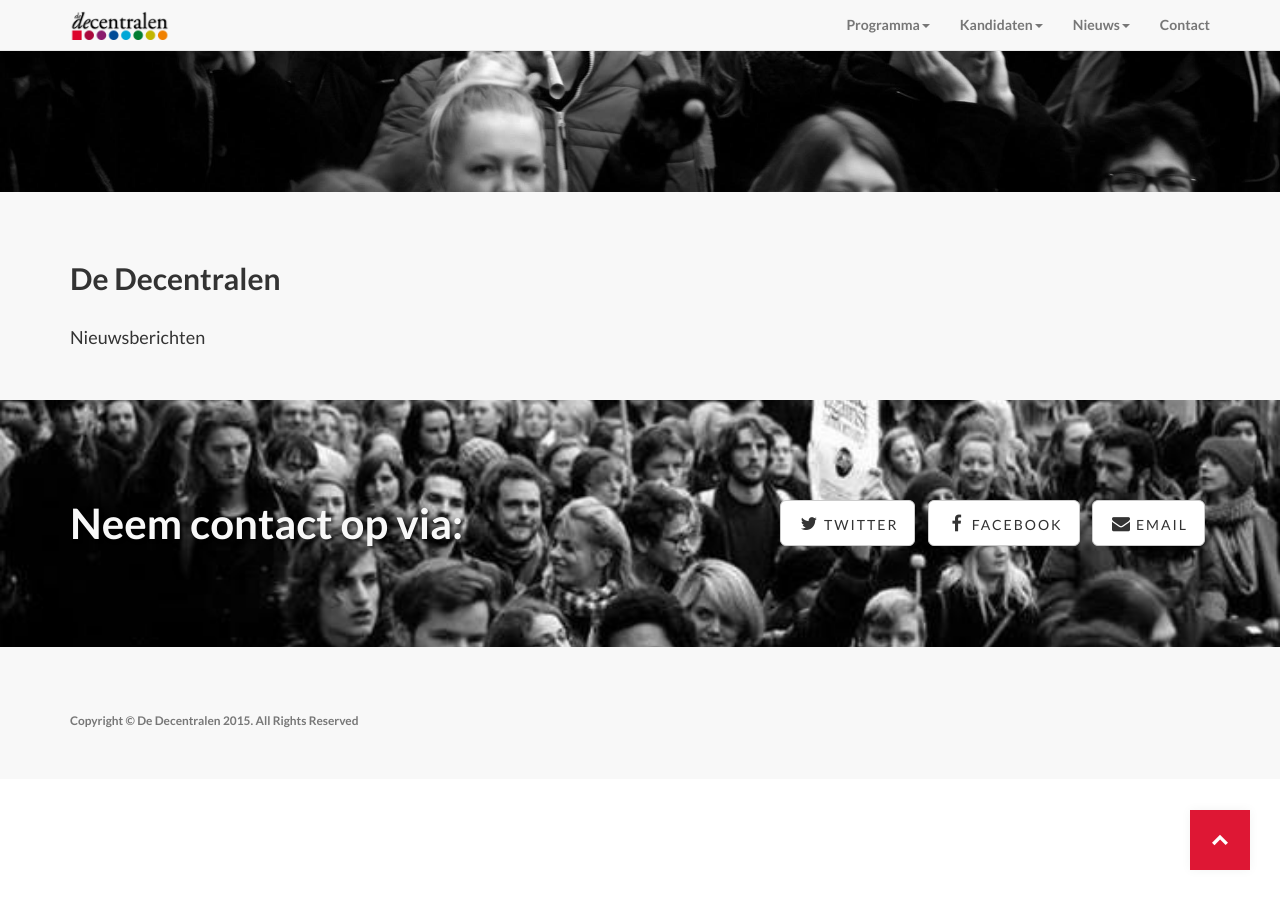
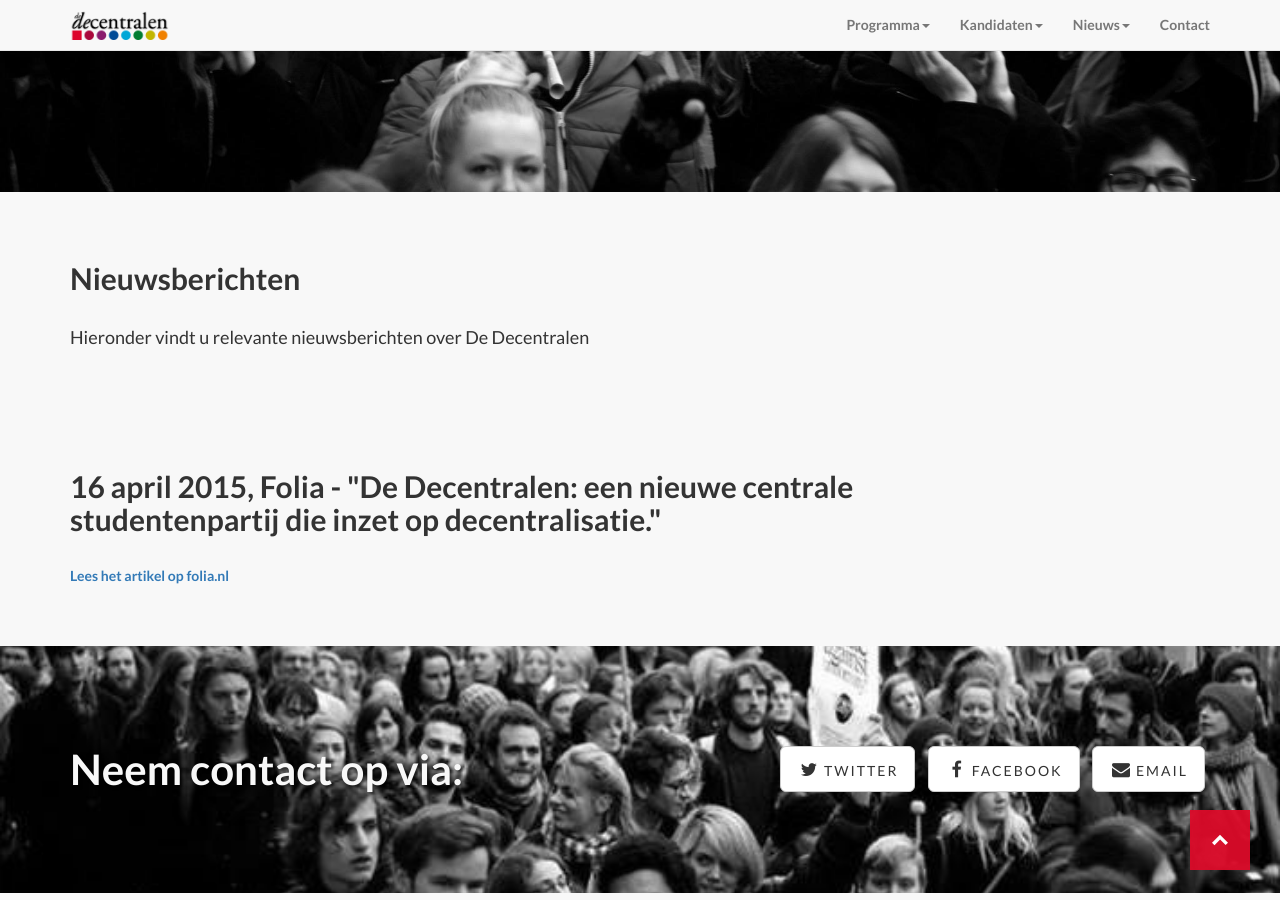
Before and after one commit to DeDecentralen/DeDecentralen.github.io, a Jekyll site: the page built from nieuws.md, in a window 1280 px wide and 900 px high, scrolled down 603 px. Built offline with Jekyll 4.4.1, drawn with Linux system fonts in a browser that asks for light colours.

Commit message:
Update nieuws.html

```diff
--- a/_layouts/nieuws.html
+++ b/_layouts/nieuws.html
@@ -7,8 +7,22 @@
     <div class="row">
       <div class="col-lg-10 col-sm-12">
         <div class="clearfix"></div>
-        <h2 class="section-heading"> De Decentralen </h2>
-        <b class="lead"> Nieuwsberichten </b>
+        <h2 class="section-heading"> Nieuwsberichten </h2>
+        <b class="lead"> Hieronder vindt u relevante nieuwsberichten over De Decentralen  </b>
+      </div>
+    </div>
+  </div>
+</div>
+
+<a name="Nieuws"></a>
+<div class="content-section-a">
+  <div class="container">
+    <div class="row">
+      <div class="col-lg-10 col-sm-12">
+        <div class="clearfix"></div>
+        <h2 class="section-heading"> 16 april 2015, Folia - "De Decentralen: een nieuwe centrale studentenpartij die inzet op decentralisatie."</h2>
+        <a href="http://www.folia.nl/actueel/89156/de-decentralen-een-nieuwe-centrale-studentenpartij-die-inzet-op-decentralisatie">Lees het artikel op folia.nl </a></p>
+        </ul>
       </div>
     </div>
   </div>
```
